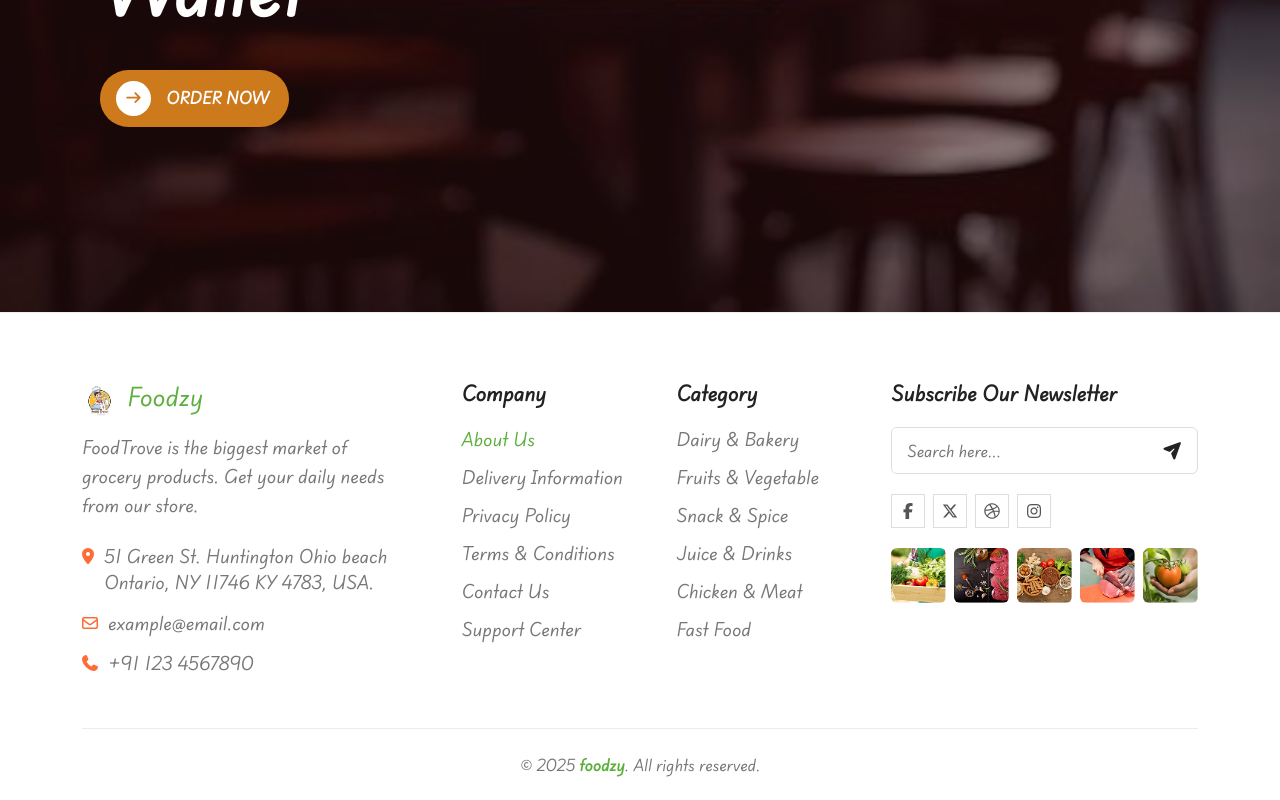
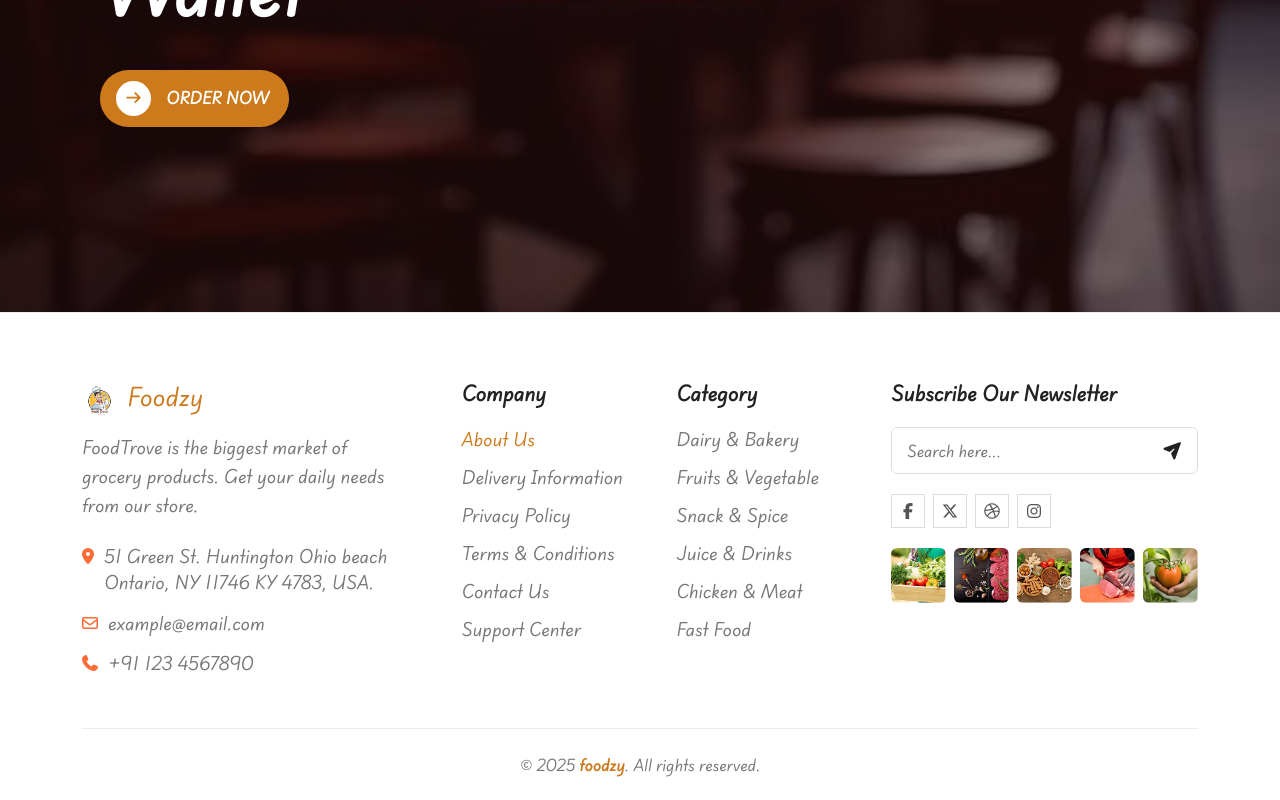
Before and after one commit to hebataha/foodzy, an Angular app: page / in a window 1280 px wide. In both pictures the pointer is over the link "About Us". Shown: the part 659-1459 px from the top of the page. Built offline with nearby package versions, Linux system fonts and the light colour scheme.

Commit message:
change color to gold in footer

```diff
--- a/src/app/core/layout/footer/footer.scss
+++ b/src/app/core/layout/footer/footer.scss
@@ -31,7 +31,7 @@
 
       h3 {
         font-size: 22px;
-        color: #5caf3d;
+        color: var(--gold);
       }
     }
 
@@ -77,7 +77,7 @@
           transition: .3s;
 
           &:hover {
-            color: #5caf3d;
+            color: var(--gold);
           }
         }
       }
@@ -128,9 +128,9 @@
         transition: .3s;
 
         &:hover {
-          background: #5caf3d;
+          background: var(--gold);
           color: #fff;
-          border-color: #5caf3d;
+          border-color: var(--gold);
         }
       }
     }
@@ -155,7 +155,7 @@
     font-size: 14px;
 
     span {
-      color: #5caf3d;
+      color: var(--gold);
       font-weight: 600;
     }
   }
```
